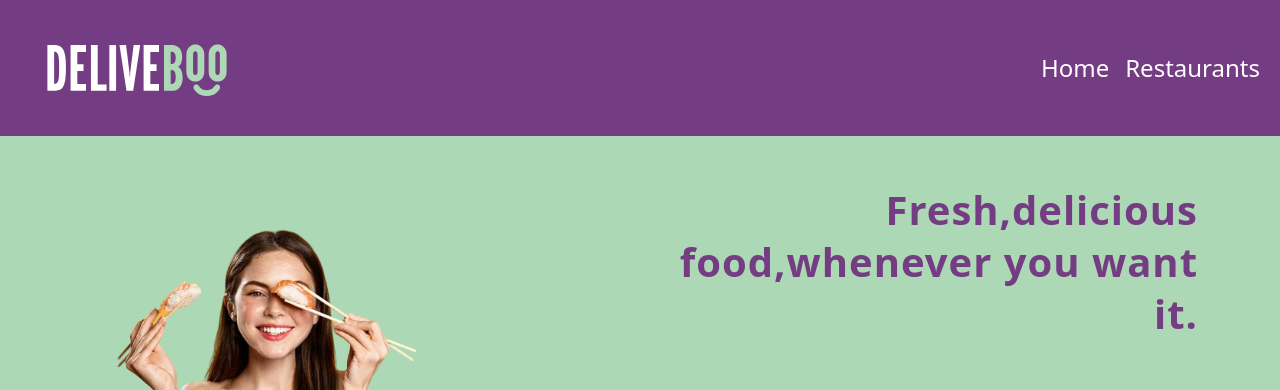
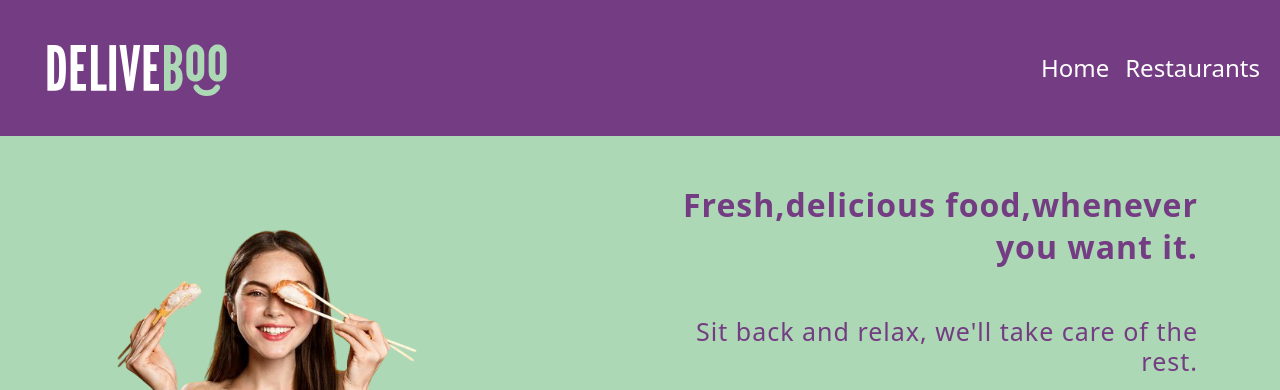
Before and after one commit to DanieleCascio-dev/Deliveboo-Vue, a Vue app: page / in a window 1280 px wide. Shown: the top 390 px of the page. Built offline with nearby package versions, Linux system fonts and the light colour scheme; no server answers; what braintree-web would draw is missing.

Commit message:
fix: hero layout

```diff
--- a/src/components/HomeHero.vue
+++ b/src/components/HomeHero.vue
@@ -46,7 +46,7 @@ export default {};
 // @include response("sm") {
 .wrapper {
   background-color: $primary-green;
-  min-height: 650px;
+  /* min-height: 650px; */
   position: relative;
   @include response("md") {
     min-height: 300px;
@@ -92,14 +92,14 @@ export default {};
         min-height: 360px;
       }
       h1 {
-        font-size: 40px;
+        font-size: 2rem;
         line-height: 114%;
         font-weight: 700;
         letter-spacing: 1px;
         position: relative;
         z-index: 10;
+
         @include response("sm") {
-          font-size: 40px;
           line-height: 130%;
           text-align: end;
         }
```
